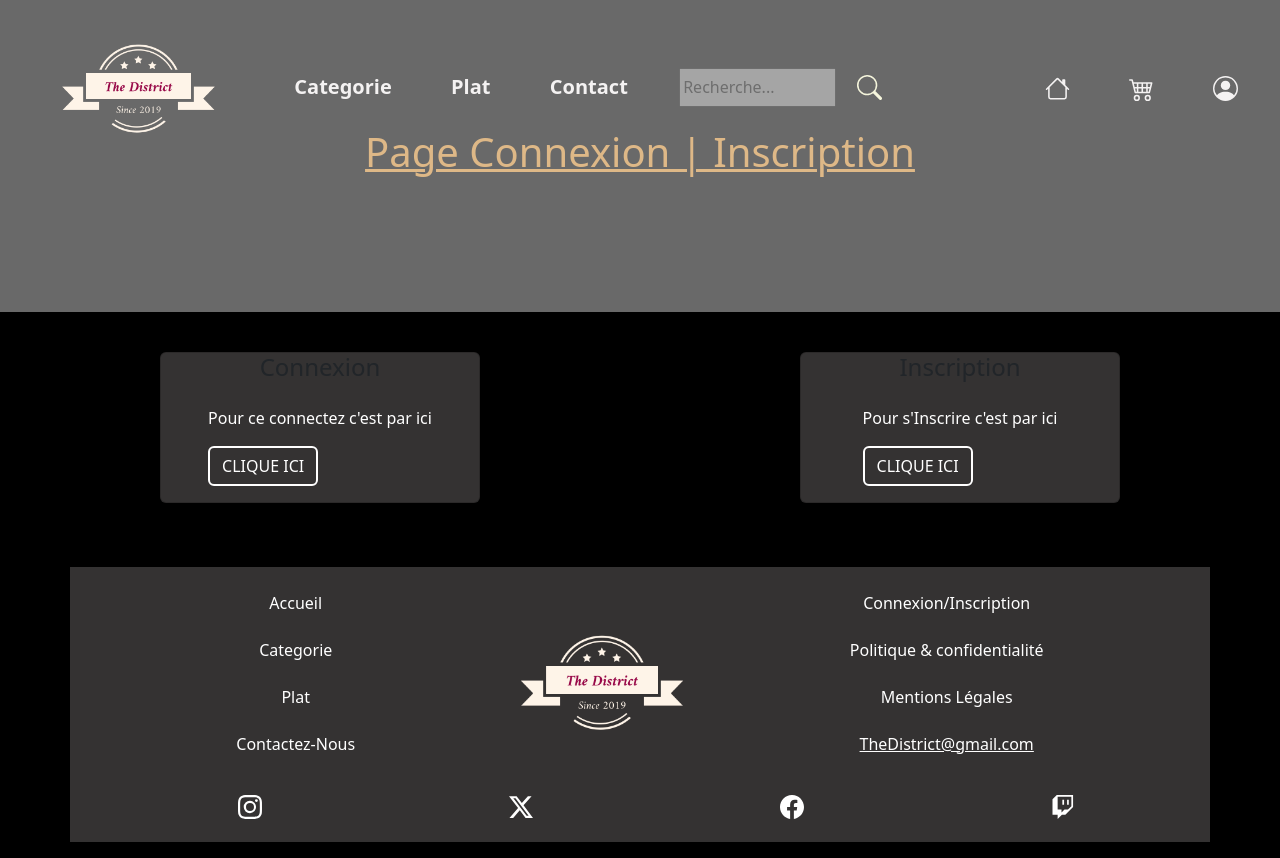
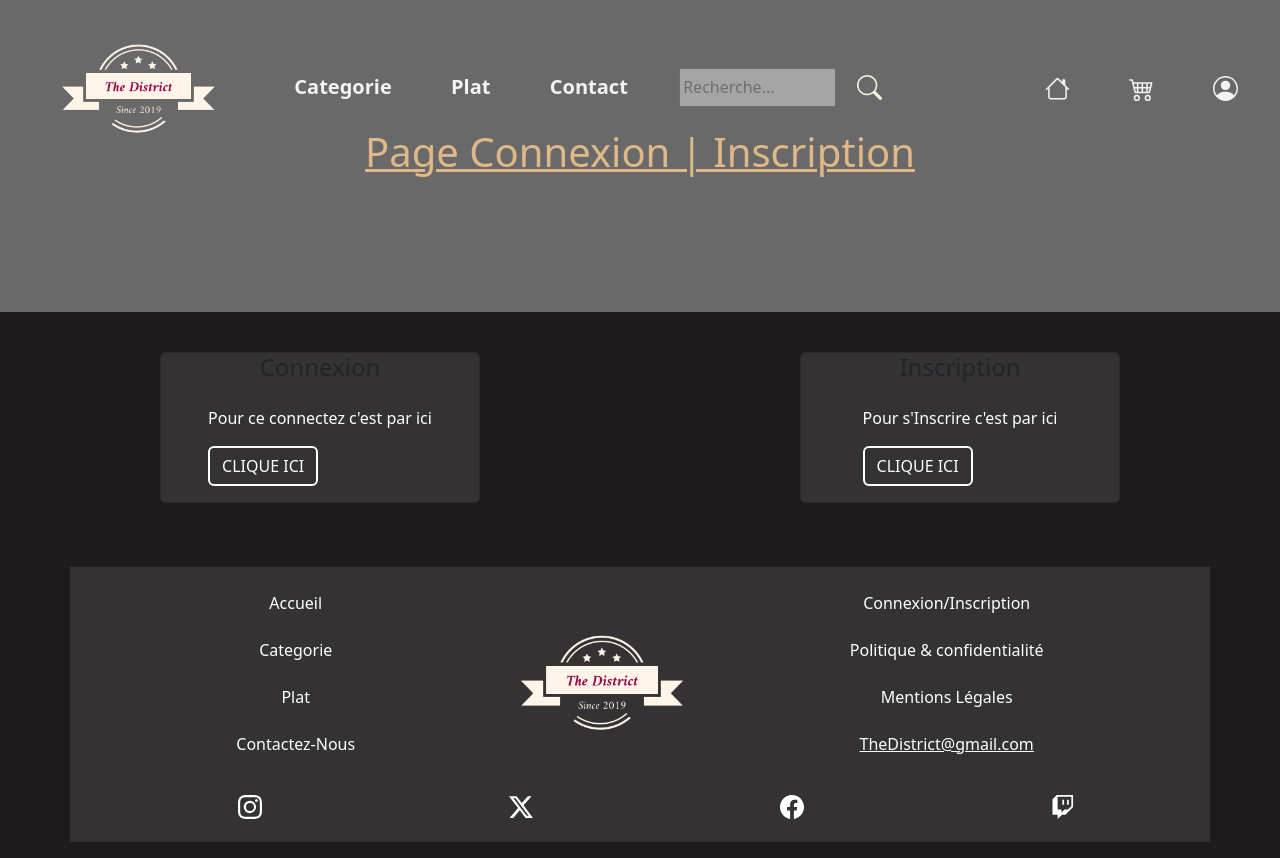
Before and after one commit to Just-L-drekoh/new_TheDistrict, a Symfony app: template templates/profile/index.html.twig in a window 1280 px wide. Run offline with Twig, Linux system fonts and the light colour scheme; the template is opened without the code that fills it, so the values that code supplies are empty; some libraries are stand-ins or nearby versions.

Commit message:
06.05.24-home

```diff
--- a/public/css/style.css
+++ b/public/css/style.css
@@ -1,7 +1,7 @@
 /*Body*/
 
 body{
-    background-color: black;
+    background-color: #1e1c1c;
 }
 
 *{
```
